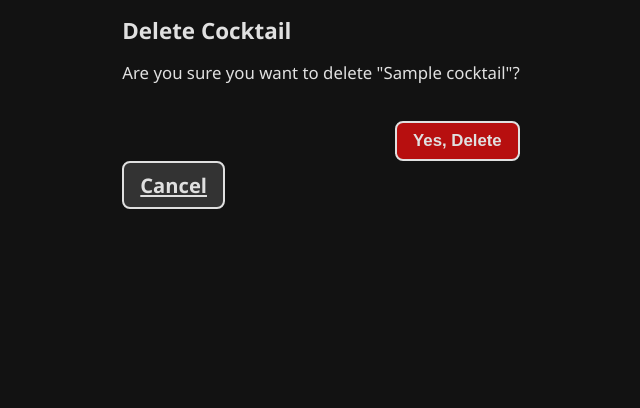
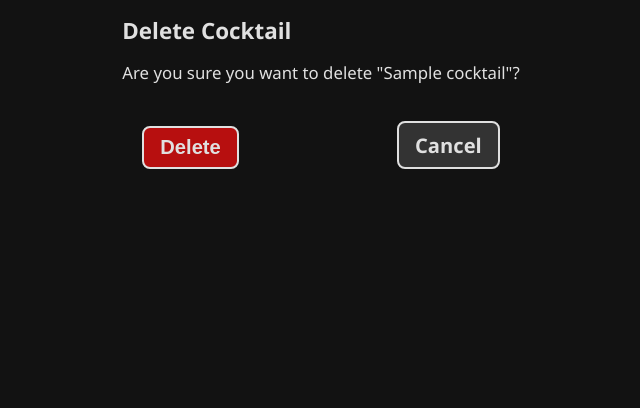
Before and after one commit to nelvinq/mycocktail, a Django app: page /cocktails/1/delete/ in a window 1280 px wide. Shown: the part 101-509 px from the top of the page, without its empty margins (319-959 px from the left). Run offline with Django 5.2, Linux system fonts and the light colour scheme; the visitor is signed in with stand-in values (Sample User, id 1); tables that the repository leaves empty hold one stand-in row (values such as "Sample post"); parts of the project's set-up code (start-up, migrations or seed data) failed here and were passed over.

Commit message:
feat fix delete css

```diff
--- a/main_app/static/css/base.css
+++ b/main_app/static/css/base.css
@@ -128,12 +128,19 @@
   font-weight: 600;
   cursor: pointer;
   transition: background 0.3s ease-in-out;
+  text-decoration: none;
+  margin: 20px;
 }
 
 .btn:hover {
   background-color: var(--button-bg-hover);
 }
 
+.button-container {
+  display: flex;
+  justify-content: space-between;
+  width: 100%;
+}
 /* Button Variants */
 .submit { color: var(--submit); border-color: var(--submit); }
 .secondary { color: var(--secondary); border-color: var(--secondary); }
--- a/main_app/static/css/cocktail-modal.css
+++ b/main_app/static/css/cocktail-modal.css
@@ -185,7 +185,6 @@
     margin-top: 20px;
     background-color: #b70f0f;
     align-self: flex-end;
-    font-size: 1.5em;
 }
 
 button[type="submit"]:hover {
--- a/main_app/templates/cocktails/delete_cocktail.html
+++ b/main_app/templates/cocktails/delete_cocktail.html
@@ -3,10 +3,12 @@
 <div class="container">
     <h1>Delete Cocktail</h1>
     <p>Are you sure you want to delete "{{ cocktail.name }}"?</p>
-    <form method="POST">
+    <form method="POST" >
         {% csrf_token %}
-        <button type="submit" class="btn btn-danger">Yes, Delete</button>
-        <a href="{% url 'cocktail_detail' cocktail.id %}" class="btn btn-secondary">Cancel</a>
+        <div class="button-container">
+        <button type="submit" class="btn btn-danger">Delete</button>
+        <a href="{% url 'cocktail_detail' cocktail.id %}" class="btn btn-danger">Cancel</a>
+        </div>
     </form>
 </div>
 {% endblock %}
```
Also changed, not shown: main_app/templates/cocktails/cocktail_detail.html (+5 -5 lines).
